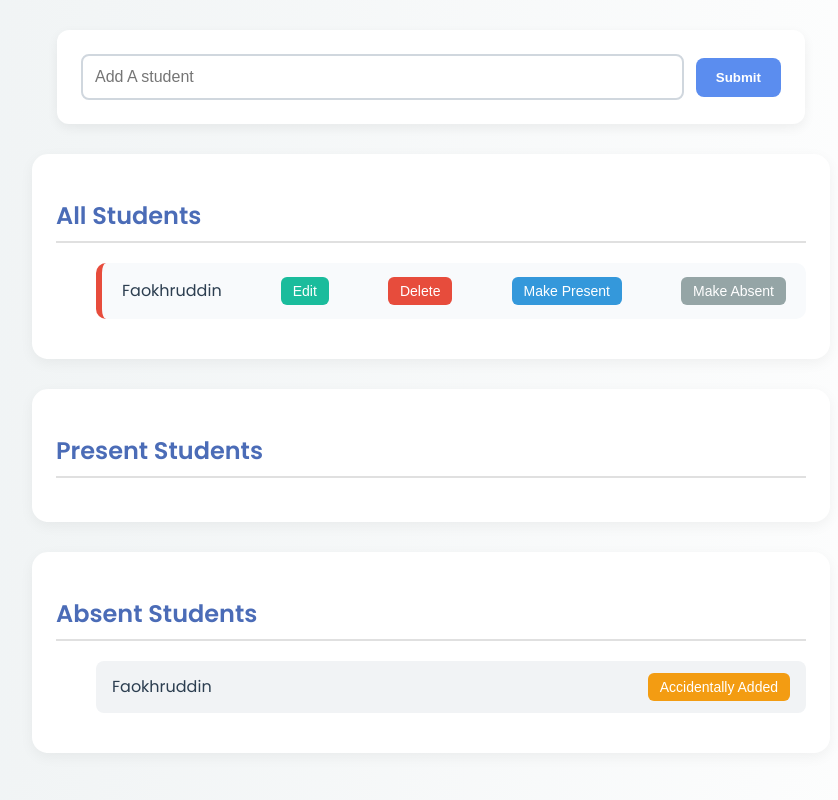
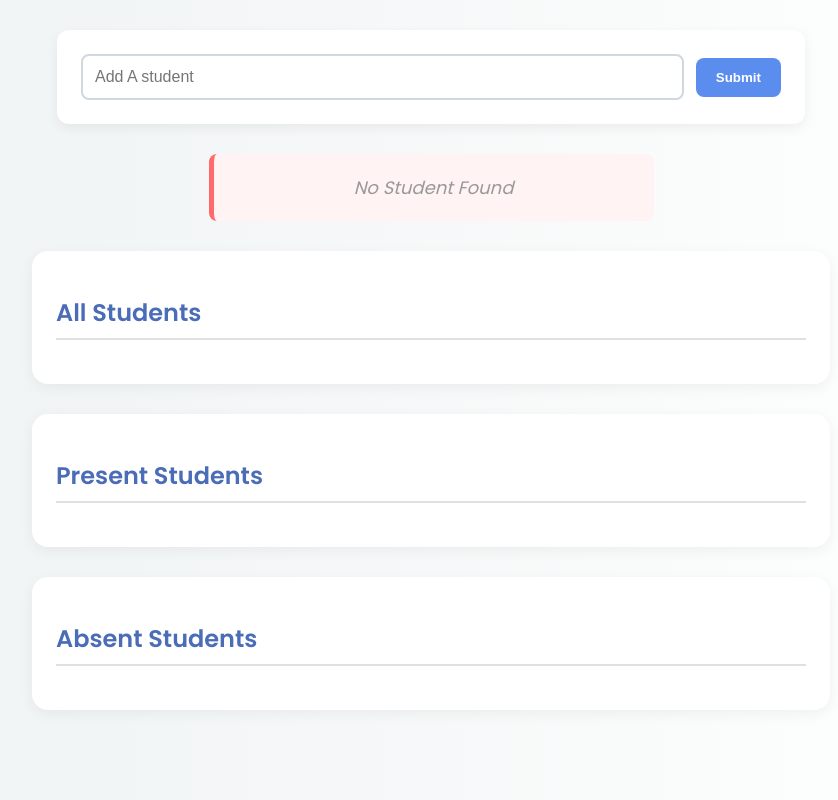
Before and after one commit to rahmantanzim/smart-student-attendance-, a React (Create React App) app: page / in a window 1280 px wide. Shown: the whole page, without its empty margins (209-1047 px from the left). Built offline with nearby package versions, Linux system fonts and the light colour scheme.

Commit message:
introduced Context API for the states

```diff
--- a/src/App.js
+++ b/src/App.js
@@ -1,10 +1,13 @@
 import './App.css'
 import Students from './components/Students/Students';
+import StudentProvider from './contexts/Student';
 function App() {
   return (
+    <StudentProvider>
     <div className="App">
       <Students/>
     </div>
+    </StudentProvider>
   );
 }
 
--- a/src/components/Students/AbsentStudent.js
+++ b/src/components/Students/AbsentStudent.js
@@ -0,0 +1,27 @@
+import React, { useContext } from 'react'
+import { StudentContext } from '../../contexts/Student';
+
+const AbsentStudent = ({handleToggle}) => {
+    const {students} = useContext(StudentContext)
+  return (
+    <div className="student-absent">
+        <h2>Absent Students</h2>
+        <ul>
+          {students
+            .filter((student) => {
+              return student.isPresent === false;
+            })
+            .map((presentStudent) => {
+              return (
+                <li className="student-status-item">
+                  {presentStudent.name}
+                  <button className="btn toggle-btn" onClick={() => handleToggle(presentStudent)}>Accidentally Added</button>
+                </li>
+              );
+            })}
+        </ul>
+      </div>
+  )
+}
+
+export default AbsentStudent
--- a/src/components/Students/PresentStudent.js
+++ b/src/components/Students/PresentStudent.js
@@ -1,6 +1,8 @@
-import React from 'react'
+import React, { useContext } from 'react'
+import { StudentContext } from '../../contexts/Student';
 
-const PresentStudent = ({students,handleToggle}) => {
+const PresentStudent = ({handleToggle}) => {
+  const {students} = useContext(StudentContext)
   return (
     <div><div className="student-present">
         <h2>Present Students</h2>
--- a/src/components/Students/StudentForm.js
+++ b/src/components/Students/StudentForm.js
@@ -1,4 +1,8 @@
-const StudentForm = ({students, setStudents,studentName,setStudentName,editable,setEditable,editableStudent}) => {
+import { useContext } from "react";
+import { StudentContext } from "../../contexts/Student";
+
+const StudentForm = () => {
+      const {students, setStudents,studentName,setStudentName,editable,setEditable,editableStudent} = useContext(StudentContext)
       const handleStudentName = (e) => {
         setStudentName(e.target.value);
       };
--- a/src/components/Students/StudentList.js
+++ b/src/components/Students/StudentList.js
@@ -1,6 +1,8 @@
-import React from 'react'
+import React, { useContext } from 'react'
+import { StudentContext } from '../../contexts/Student';
 
-const StudentList = ({students,setStudents,setEditable,setEditableStudent,setStudentName}) => {
+const StudentList = () => {
+  const {students,setStudents,setEditable,setEditableStudent,setStudentName} = useContext(StudentContext);
   const studentList = () => {
     const editHandler = (student) => {
     setEditable(true);
--- a/src/components/Students/Students.js
+++ b/src/components/Students/Students.js
@@ -1,21 +1,11 @@
-import { useState } from "react";
 import StudentForm from "./StudentForm";
 import StudentList from "./StudentList";
 import PresentStudent from "./PresentStudent";
-
+import AbsentStudent from "./AbsentStudent";
+import { useContext } from "react";
+import { StudentContext } from "../../contexts/Student";
 const Students = () => {
-
-  // Declaring states
-  const [students, setStudents] = useState([
-    {
-      id: 1,
-      name: "Faokhruddin",
-      isPresent: false,
-    },
-  ]);
-  const [studentName, setStudentName] = useState("");
-  const [editable, setEditable] = useState(false);
-  const [editableStudent, setEditableStudent] = useState(null);
+  const {students, setStudents,studentName, setStudentName, editable, setEditable,editableStudent,setEditableStudent} = useContext(StudentContext)
 
   const handleToggle = (student) =>{
     const updatedStudent = students.map((s)=>{
@@ -31,31 +21,11 @@ const Students = () => {
 
   return (
     <>
-      <StudentForm students={students} setStudents= {setStudents} studentName={studentName} setStudentName={setStudentName} editable={editable}setEditable={setEditable} editableStudent={editableStudent}/>
-
+      <StudentForm/>
       {students.length === 0 && <p className="not-found">No Student Found </p>}
-
-      <StudentList students={students} setStudents={setStudents} setEditable={setEditable} setEditableStudent={setEditableStudent} setStudentName={setStudentName} />
-
-
-      <PresentStudent handleToggle={handleToggle} students={students}/>
-      <div className="student-absent">
-        <h2>Absent Students</h2>
-        <ul>
-          {students
-            .filter((student) => {
-              return student.isPresent === false;
-            })
-            .map((presentStudent) => {
-              return (
-                <li className="student-status-item">
-                  {presentStudent.name}
-                  <button className="btn toggle-btn" onClick={() => handleToggle(presentStudent)}>Accidentally Added</button>
-                </li>
-              );
-            })}
-        </ul>
-      </div>
+      <StudentList/>
+      <PresentStudent handleToggle={handleToggle} />
+      <AbsentStudent handleToggle={handleToggle}/>
     </>
   );
 };
--- /dev/null
+++ b/src/contexts/Student.js
@@ -0,0 +1,18 @@
+import { createContext, useState } from "react";
+
+export const StudentContext = createContext();
+
+const StudentProvider = ({ children }) => {
+  const [students, setStudents] = useState([]);
+  const [studentName, setStudentName] = useState("");
+  const [editable, setEditable] = useState(false);
+  const [editableStudent, setEditableStudent] = useState(null);
+  const StudentContextValue = {students, setStudents,studentName, setStudentName, editable, setEditable,editableStudent,setEditableStudent}
+  return(
+    <StudentContext.Provider value={StudentContextValue}>
+        {children}
+    </StudentContext.Provider>
+  );
+};
+
+export default StudentProvider;
--- a/src/index.js
+++ b/src/index.js
@@ -2,13 +2,13 @@ import React from 'react';
 import ReactDOM from 'react-dom/client';
 import './index.css';
 import App from './App';
+import StudentProvider from './contexts/Student';
 import reportWebVitals from './reportWebVitals';
-
 const root = ReactDOM.createRoot(document.getElementById('root'));
 root.render(
-  <React.StrictMode>
+
     <App />
-  </React.StrictMode>
+
 );
 
 // If you want to start measuring performance in your app, pass a function
```
